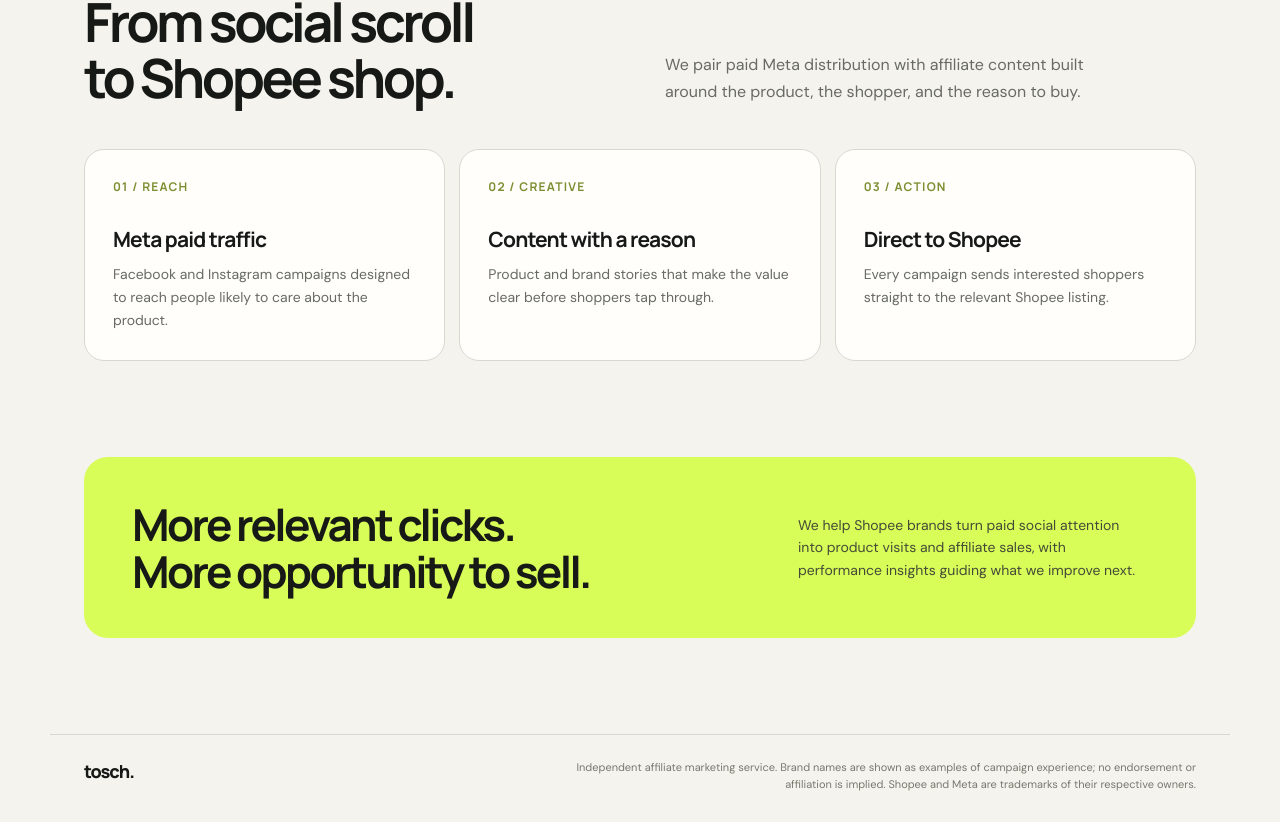
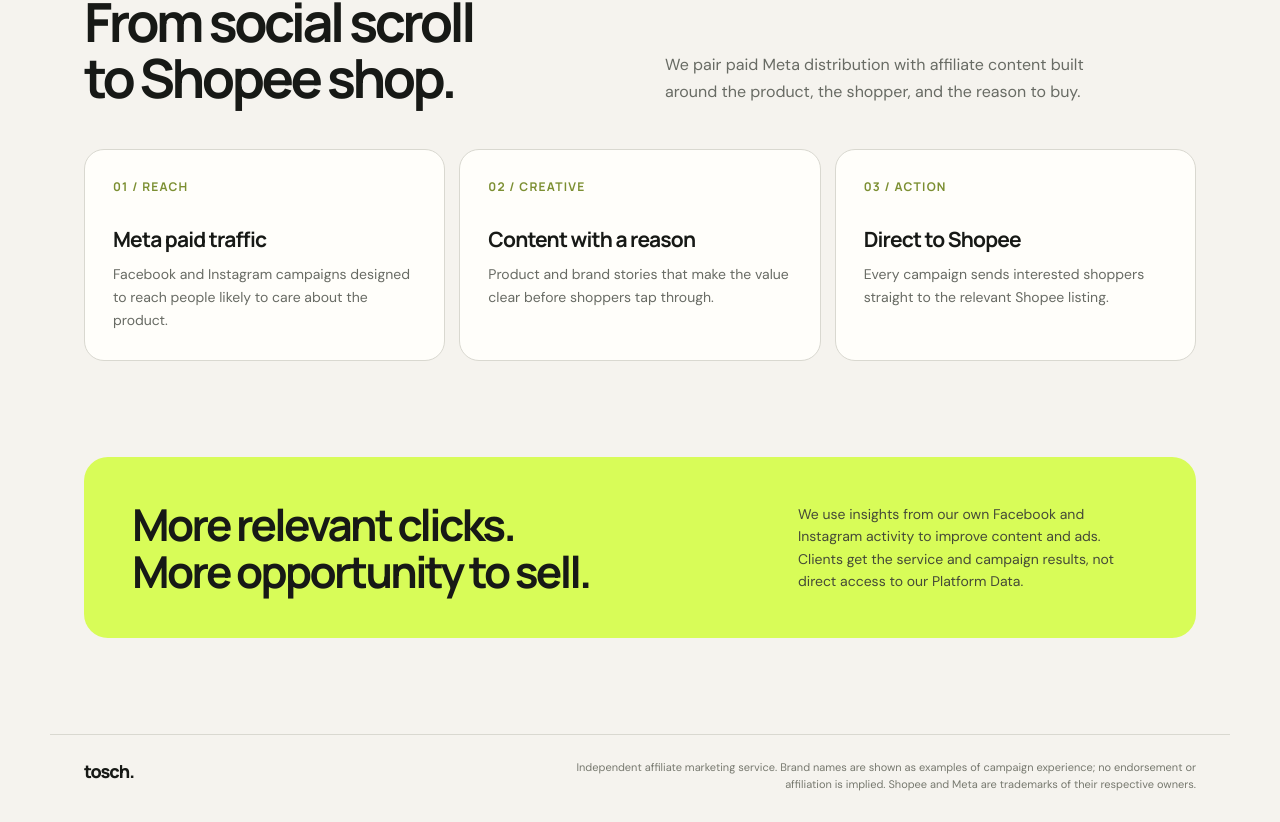
Before and after one commit to tranhuutai885/shopee-voucher-tool, a Next.js app: page / in a window 1280 px wide. Shown: the part 949-1771 px from the top of the page. Built offline with nearby package versions, Linux system fonts and the light colour scheme.

Commit message:
Clarify how TOSCH uses Meta Platform Data

```diff
--- a/pages/index.js
+++ b/pages/index.js
@@ -39,7 +39,7 @@
               <article className="card"><div className="num">03 / ACTION</div><h3>Direct to Shopee</h3><p>Every campaign sends interested shoppers straight to the relevant Shopee listing.</p></article>
             </div>
           </section>
-          <section className="wrap"><div className="statement"><h2>More relevant clicks.<br />More opportunity to sell.</h2><p>We help Shopee brands turn paid social attention into product visits and affiliate sales, with performance insights guiding what we improve next.</p></div></section>
+          <section className="wrap"><div className="statement"><h2>More relevant clicks.<br />More opportunity to sell.</h2><p>We use insights from our own Facebook and Instagram activity to improve content and ads. Clients get the service and campaign results, not direct access to our Platform Data.</p></div></section>
         </main>
         <footer className="footer wrap"><div className="footbrand">tosch.</div><p>Independent affiliate marketing service. Brand names are shown as examples of campaign experience; no endorsement or affiliation is implied. Shopee and Meta are trademarks of their respective owners.</p></footer>
       </div>
```
